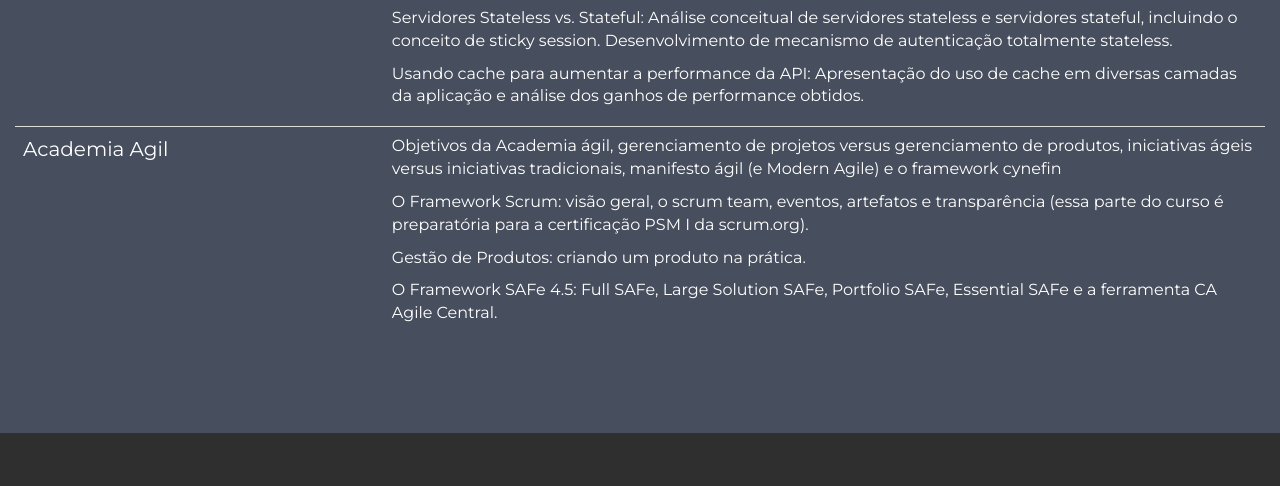
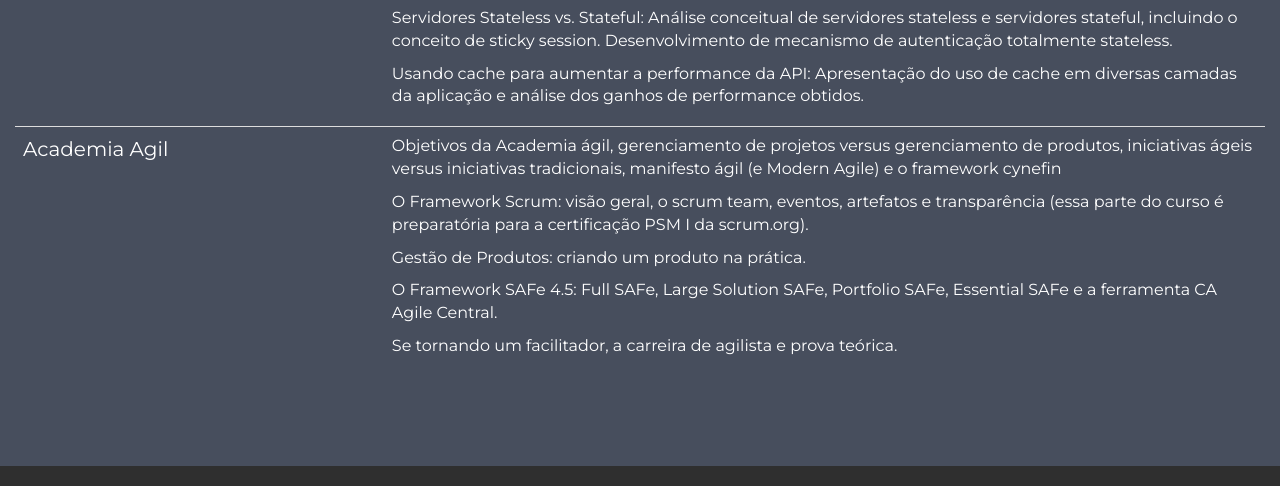
Before and after one commit to luizinhosc/luizinhosc.github.io, a plain HTML site: page index.html in a window 1280 px wide. Shown: the part 3775-4261 px from the top of the page. Drawn offline with nearby package versions, Linux system fonts and the light colour scheme.

Commit message:
Revert "paragraf retirado"
This reverts commit 25553a07dba0492f0d0fed3909aa67a1366593bd.

```diff
--- a/index.html
+++ b/index.html
@@ -244,6 +244,7 @@
                             <p>Gestão de Produtos: criando um produto na prática.</p>
                             <p>O Framework SAFe 4.5: Full SAFe, Large Solution SAFe, Portfolio SAFe, Essential SAFe e a
                                 ferramenta CA Agile Central.</p>
+                            <p>Se tornando um facilitador, a carreira de agilista e prova teórica.</p>
                         </td>
 
                     </tr>
```
